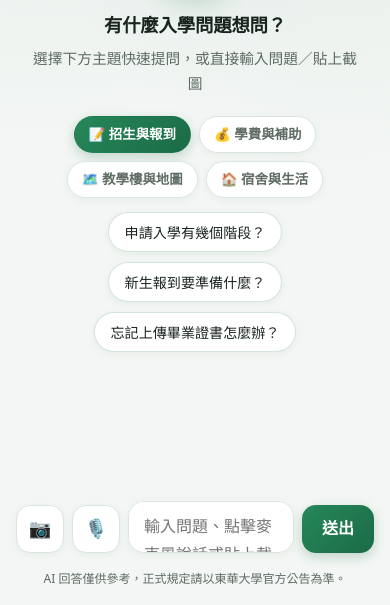
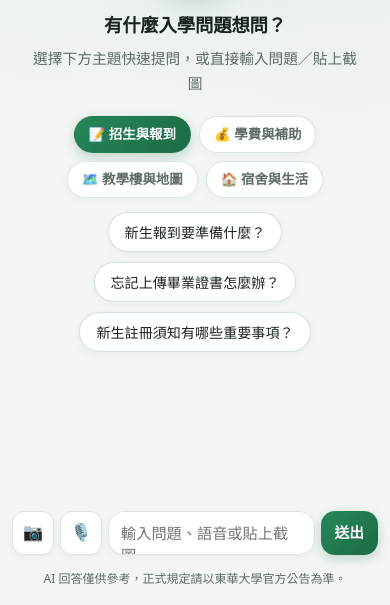
Before and after one commit to 411332055/ndhu-admission-ai, a plain HTML site: page docs/index.html in a window 390 px wide. Shown: the part 239-844 px from the top of the page. Drawn offline with Linux system fonts and the light colour scheme.

Commit message:
fix(ui): 調整首頁範例問題、手機版輸入框排版與登入表單結構

```diff
--- a/docs/index.html
+++ b/docs/index.html
@@ -28,9 +28,9 @@
         <button type="button" class="cat-tab" data-cat="life">🏠 宿舍與生活</button>
       </div>
       <div class="chips" id="welcomeChips">
-        <button class="chip">申請入學有幾個階段？</button>
         <button class="chip">新生報到要準備什麼？</button>
         <button class="chip">忘記上傳畢業證書怎麼辦？</button>
+        <button class="chip">新生註冊須知有哪些重要事項？</button>
       </div>
     </div>
   </main>
@@ -40,7 +40,7 @@
     <input type="file" id="imgFile" accept="image/png,image/jpeg,image/webp" hidden>
     <button class="img-btn" id="pickImg" type="button" title="上傳圖片提問（也可直接 Ctrl+V 貼上截圖）">📷</button>
     <button class="img-btn voice-btn" id="voiceBtn" type="button" title="語音提問（點擊說話）">🎙️</button>
-    <textarea id="q" rows="1" placeholder="輸入問題、點擊麥克風說話或貼上截圖，Enter 送出"></textarea>
+    <textarea id="q" rows="1" placeholder="輸入問題、語音或貼上截圖…"></textarea>
     <button class="primary" id="send" type="submit">送出</button>
   </form>
   <footer>AI 回答僅供參考，正式規定請以東華大學官方公告為準。</footer>
@@ -230,7 +230,7 @@ async function ask(question) {
 }
 
 const WELCOME_CATS = {
-  admission: ['申請入學有幾個階段？', '新生報到要準備什麼？', '忘記上傳畢業證書怎麼辦？'],
+  admission: ['新生報到要準備什麼？', '忘記上傳畢業證書怎麼辦？', '新生註冊須知有哪些重要事項？'],
   fee: ['學雜費可以怎麼繳？', '就學貸款怎麼申請？', '學雜費減免與獎學金資格？'],
   map: ['東華校園導覽平面圖', '管理學院平面圖', '人社一館平面圖', '理工二館三樓平面圖', '圖書館三樓平面圖'],
   life: ['新生宿舍怎麼申請與進住？', '新生體檢要注意什麼？', '怎麼從志學火車站到東華？'],
--- a/docs/style.css
+++ b/docs/style.css
@@ -398,6 +398,7 @@ form.ask textarea {
   border-radius: 16px;
   padding: 11px 15px;
   font: inherit;
+  line-height: 1.45;
   min-height: 48px;
   max-height: 140px;
   background: var(--card);
@@ -943,4 +944,8 @@ html[data-theme="dark"] .cat-badge.staff { background: #192842; color: #9fc0ff;
   .bubble { max-width: 88%; padding: 11px 14px; }
   .welcome { padding: 24px 10px 10px; }
   .welcome h2 { font-size: 1.15rem; }
+  form.ask { padding: 10px 12px 12px; gap: 6px; }
+  form.ask textarea { padding: 10px 12px; min-height: 44px; font-size: .95rem; }
+  .img-btn { min-width: 42px; min-height: 44px; font-size: 1.05rem; border-radius: 12px; }
+  form.ask button.primary { min-height: 44px; padding: 0 14px; font-size: .92rem; }
 }
```
Also changed, not shown: docs/admin.html (+5 -6 lines), docs/staff.html (+6 -7 lines).
